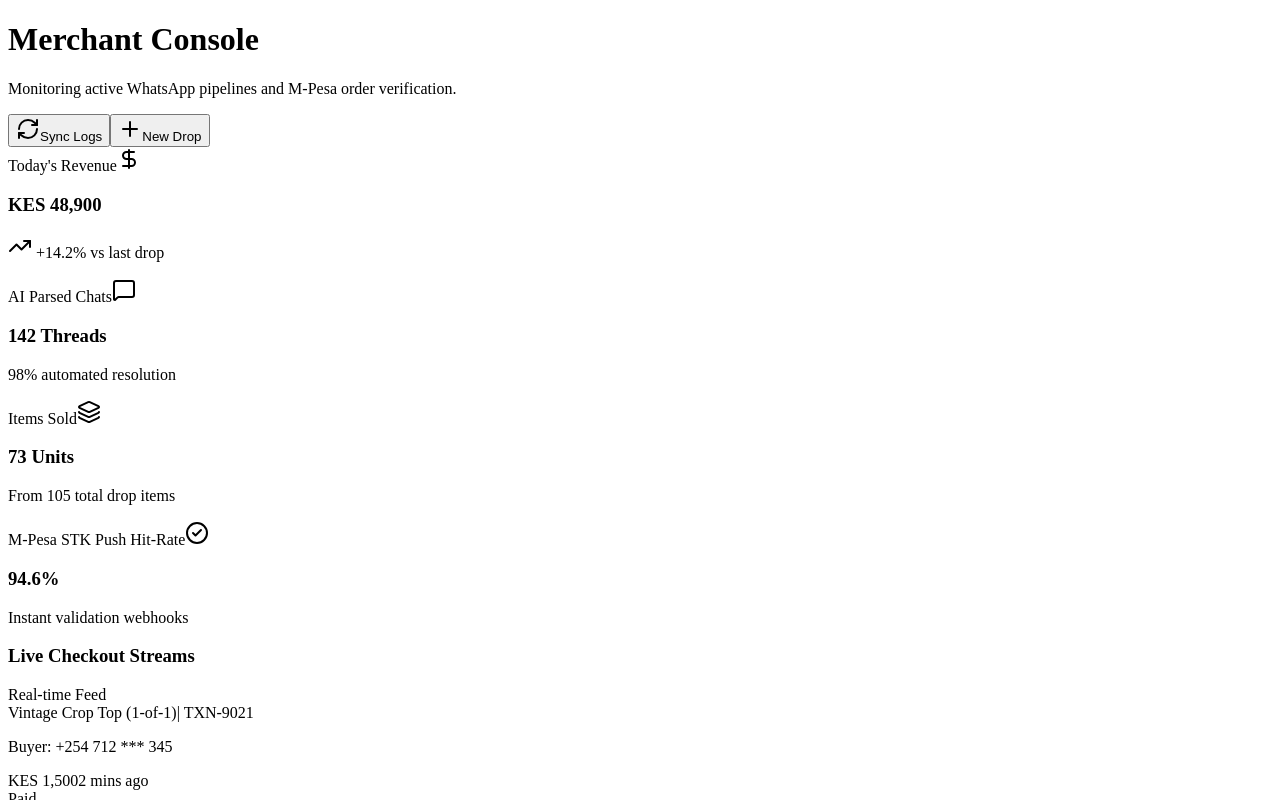
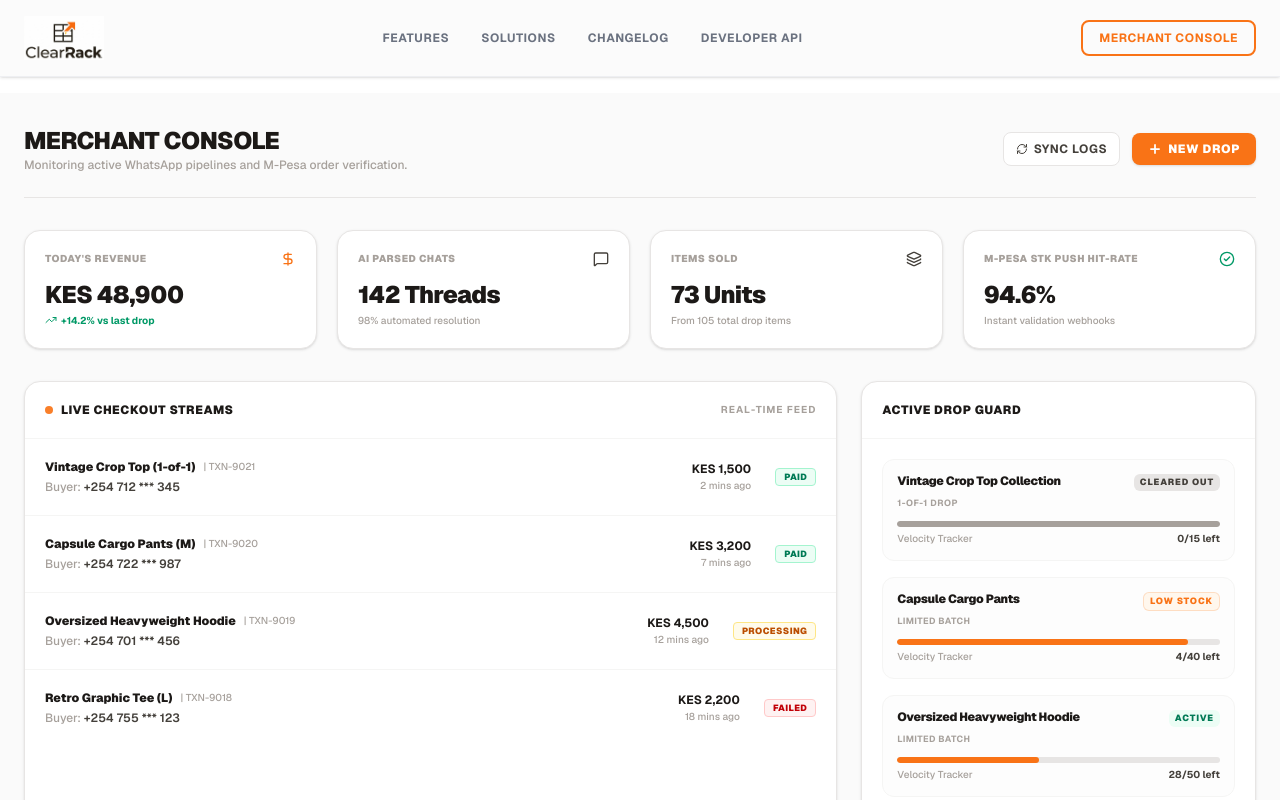
Before and after one commit to GabrielOchieng/clearrack, a Next.js app: page /dashboard in a window 1280 px wide. Shown: the top 800 px of the page. Built offline with nearby package versions, Linux system fonts and the light colour scheme.

Commit message:
feat: add hm page layout

```diff
--- /dev/null
+++ b/src/app/layout.tsx
@@ -0,0 +1,45 @@
+import type { Metadata } from "next";
+import { Geist, Geist_Mono } from "next/font/google";
+import Navbar from "@/components/navigation/Navbar";
+import Footer from "@/components/navigation/Footer";
+import "@/app/globals.css";
+
+const geistSans = Geist({
+  variable: "--font-geist-sans",
+  subsets: ["latin"],
+});
+
+const geistMono = Geist_Mono({
+  variable: "--font-geist-mono",
+  subsets: ["latin"],
+});
+
+export const metadata: Metadata = {
+  title: "ClearRack | Turn Your Stock Drops Into Instant Cash Flow",
+  description:
+    "The high-velocity e-commerce engine built for physical stock drops. Sell out your limited apparel collections and 1-of-1 items instantly right inside WhatsApp with automated M-Pesa tracking.",
+};
+
+export default function RootLayout({
+  children,
+}: Readonly<{
+  children: React.ReactNode;
+}>) {
+  return (
+    <html
+      lang="en"
+      className={`${geistSans.variable} ${geistMono.variable} h-full antialiased`}
+    >
+      <body className="min-h-full flex flex-col bg-zinc-50 text-zinc-900 selection:bg-zinc-900 selection:text-white">
+        {/* Global Fixed Navigation Header Bar */}
+        <Navbar />
+
+        {/* Content Node Frame with dynamic top spacing offset for sticky navbar overlay visibility */}
+        <main className="flex-1 pt-4">{children}</main>
+
+        {/* Global Marketing Platform Footer */}
+        <Footer />
+      </body>
+    </html>
+  );
+}
```
